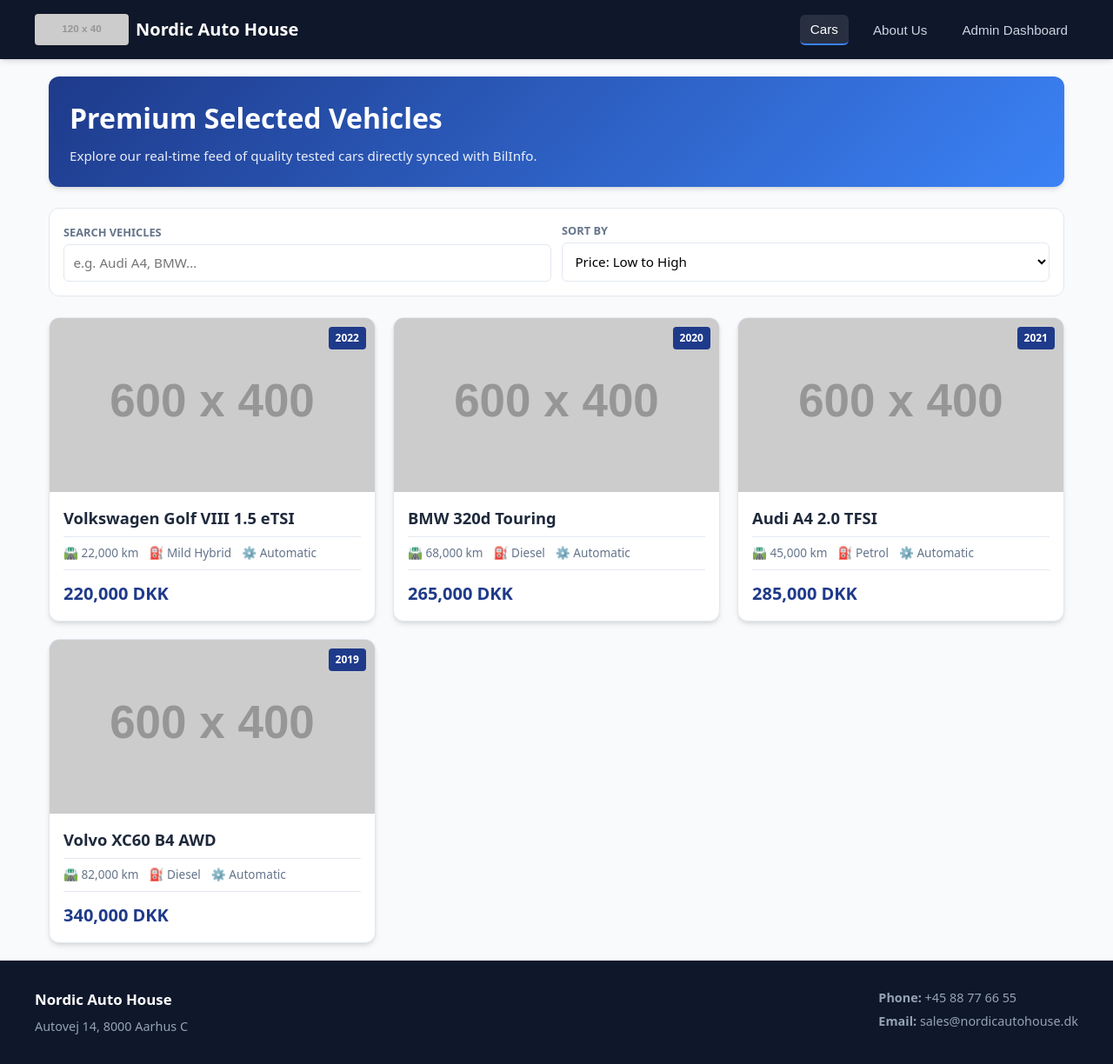
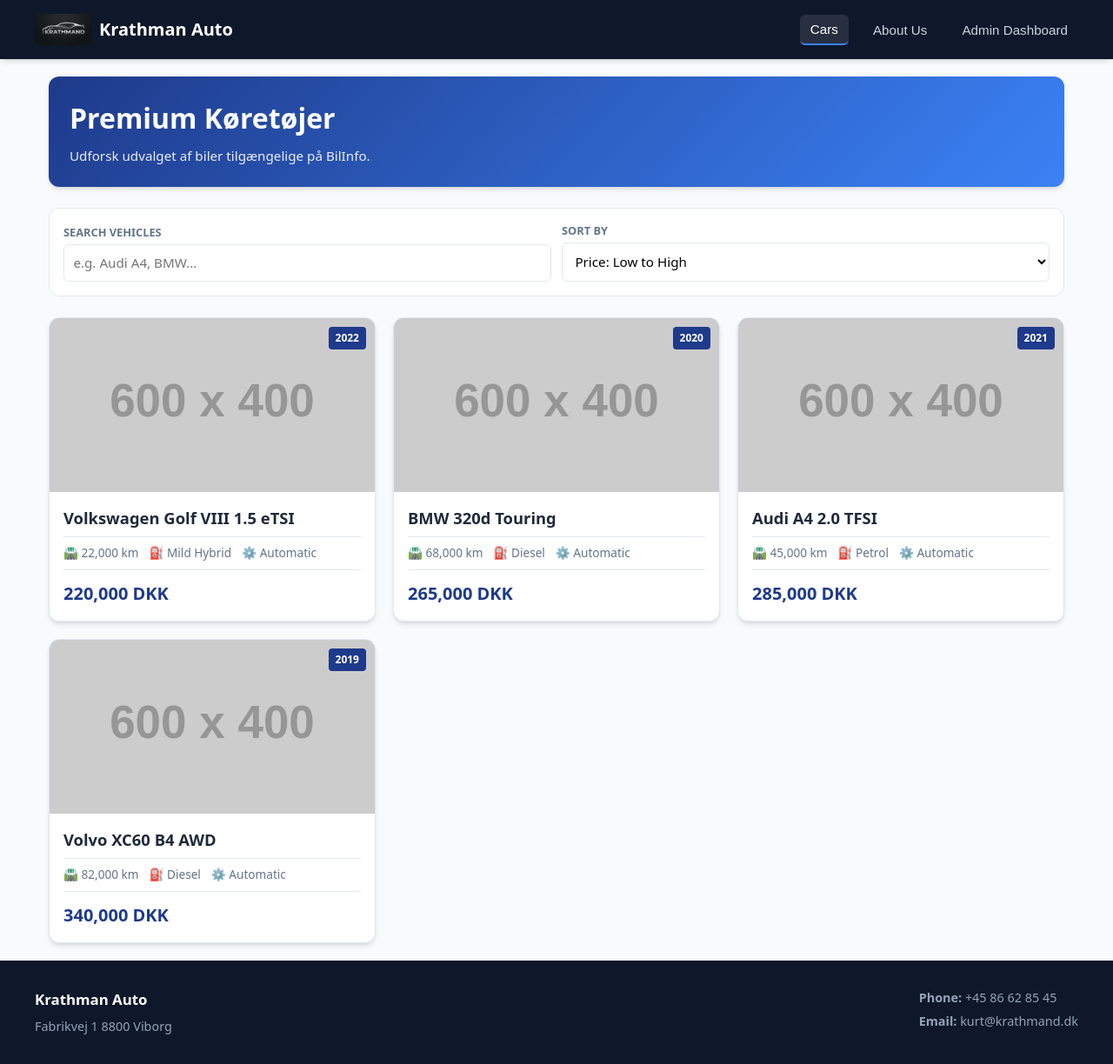
Before and after one commit to roiskaalum/car-dealership-webapp, a plain HTML site: page index.html in a window 1280 px wide. Shown: the whole page at 87% size. Drawn offline with Linux system fonts and the light colour scheme; placeholder pictures from the web are drawn by us.

Commit message:
config changes made to reflect owner better

```diff
--- a/index.html
+++ b/index.html
@@ -714,18 +714,23 @@
     <script>
         /* DEFAULT SITE CONFIGURATION OBJECT */
         const defaultConfig = {
-            siteTitle: "Nordic Auto House",
-            logoUrl: "https://placehold.co/120x40/1e3a8a/ffffff?text=NORDIC+AUTO",
+            siteTitle: "Krathman Auto",
+            logoUrl: "images/logo.jpg",
             primaryColor: "#1e3a8a",
             secondaryColor: "#3b82f6",
-            bannerTitle: "Premium Selected Vehicles",
-            bannerText: "Explore our real-time feed of quality tested cars directly synced with BilInfo.",
-            ownerName: "Lars Mikkelsen",
+            bannerTitle: "Premium Køretøjer",
+            bannerText: "Udforsk udvalget af biler tilgængelige på BilInfo.",
+            ownerName: "Kurt Krathmand",
             ownerPhoto: "https://placehold.co/200/1e3a8a/ffffff?text=Lars+Mikkelsen",
-            aboutText: "With over 15 years in the automotive industry, I ensure every vehicle in our inventory undergoes strict quality checks before being put up for sale.",
-            contactPhone: "+45 88 77 66 55",
-            contactEmail: "sales@nordicautohouse.dk",
-            contactAddress: "Autovej 14, 8000 Aarhus C"
+            aboutText: `\
+Krathmand er din leverandør af kvalitetsbiler i alle aldre.
+
+Firmaet har mange års erfaring og har samarbejde med finansieringsselskaber, så drømmebilen kan blive en realitet.
+
+Vi fremskaffer også biler ud fra bestemte ønsker, så giv et ring på 40 15 90 45.`,
+            contactPhone: "+45 86 62 85 45",
+            contactEmail: "kurt@krathmand.dk",
+            contactAddress: "Fabrikvej 1 8800 Viborg"
         };
 
         /* SIMULATED BILINFO API FEED DATA */
```
Also changed, not shown: images/logo.jpg (added).
